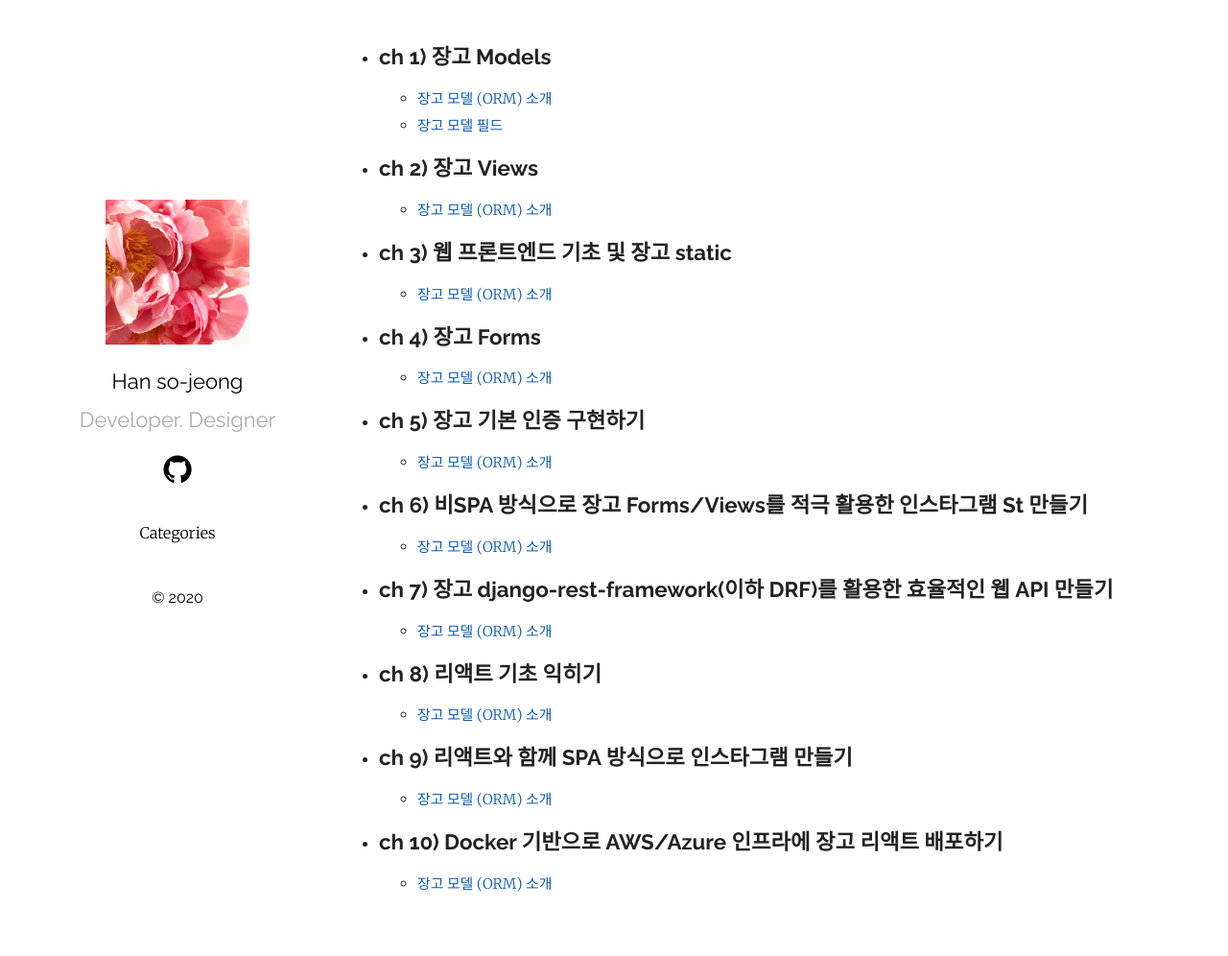
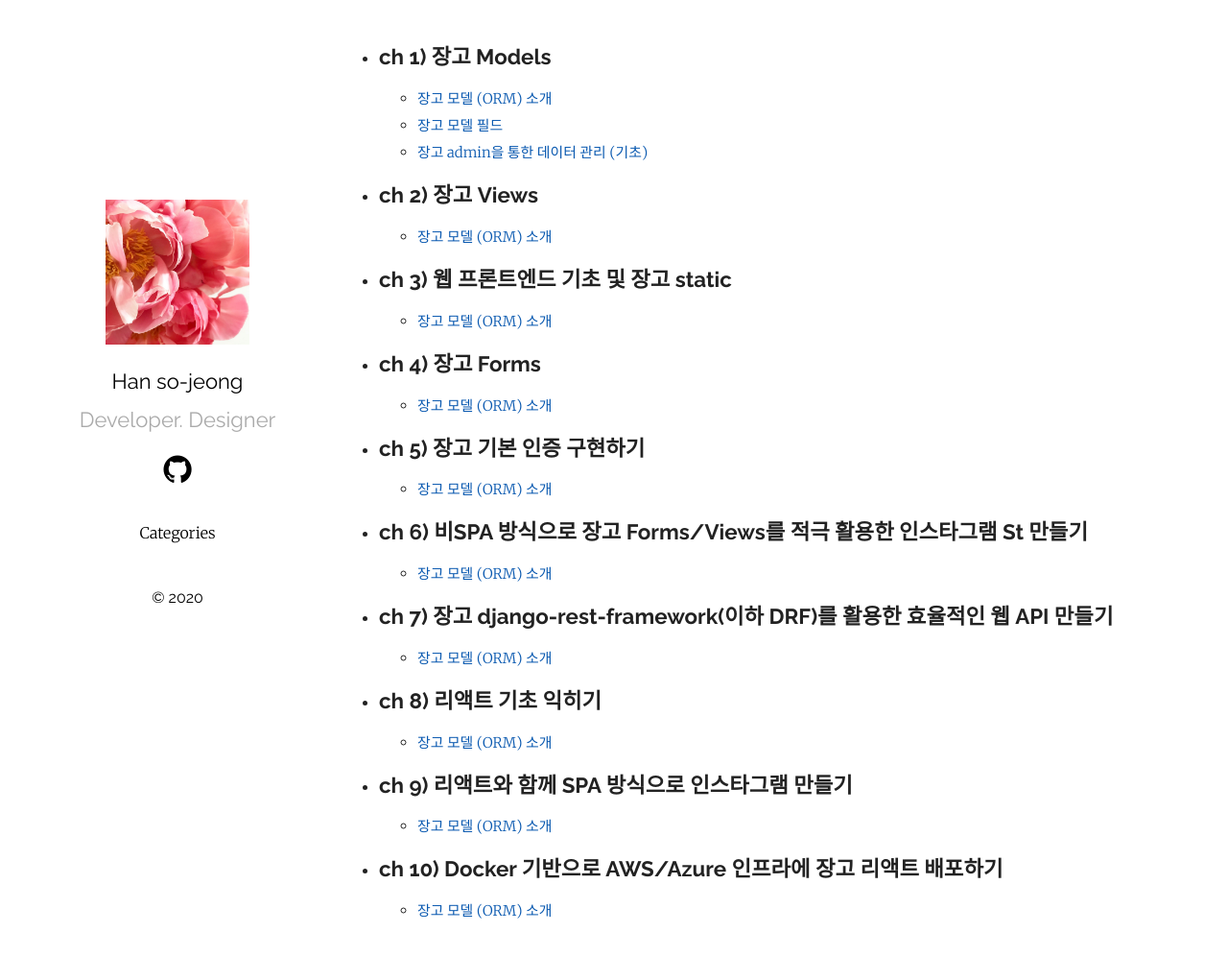
Before and after one commit to btiac1129/btiac1129.github.io, a Jekyll site: the page built from category/django.md, in a window 1280 px wide and 1008 px high. Shown: the top 996 px of the window at 96% size. Built offline with Jekyll 4.4.1, drawn with Linux system fonts in a browser that asks for light colours.

Commit message:
Update django.md

```diff
--- a/category/django.md
+++ b/category/django.md
@@ -9,6 +9,7 @@ layout: page
          <ul class="targetList">
              <li><a href="../python/django/models/2020/07/03/Django-Models-AskCompany-14-1.md.html">장고 모델 (ORM) 소개</a></li>
              <li><a href="../python/django/models/2020/07/04/Django-Models-AskCompany-14-2.md.html">장고 모델 필드</a></li>
+             <li><a href="../python/django/models/2020/07/04/Django-Models-AskCompany-14-3.md.html">장고 admin을 통한 데이터 관리 (기초)</a></li>
          </ul>
       </li>
       <li class="item">
```
